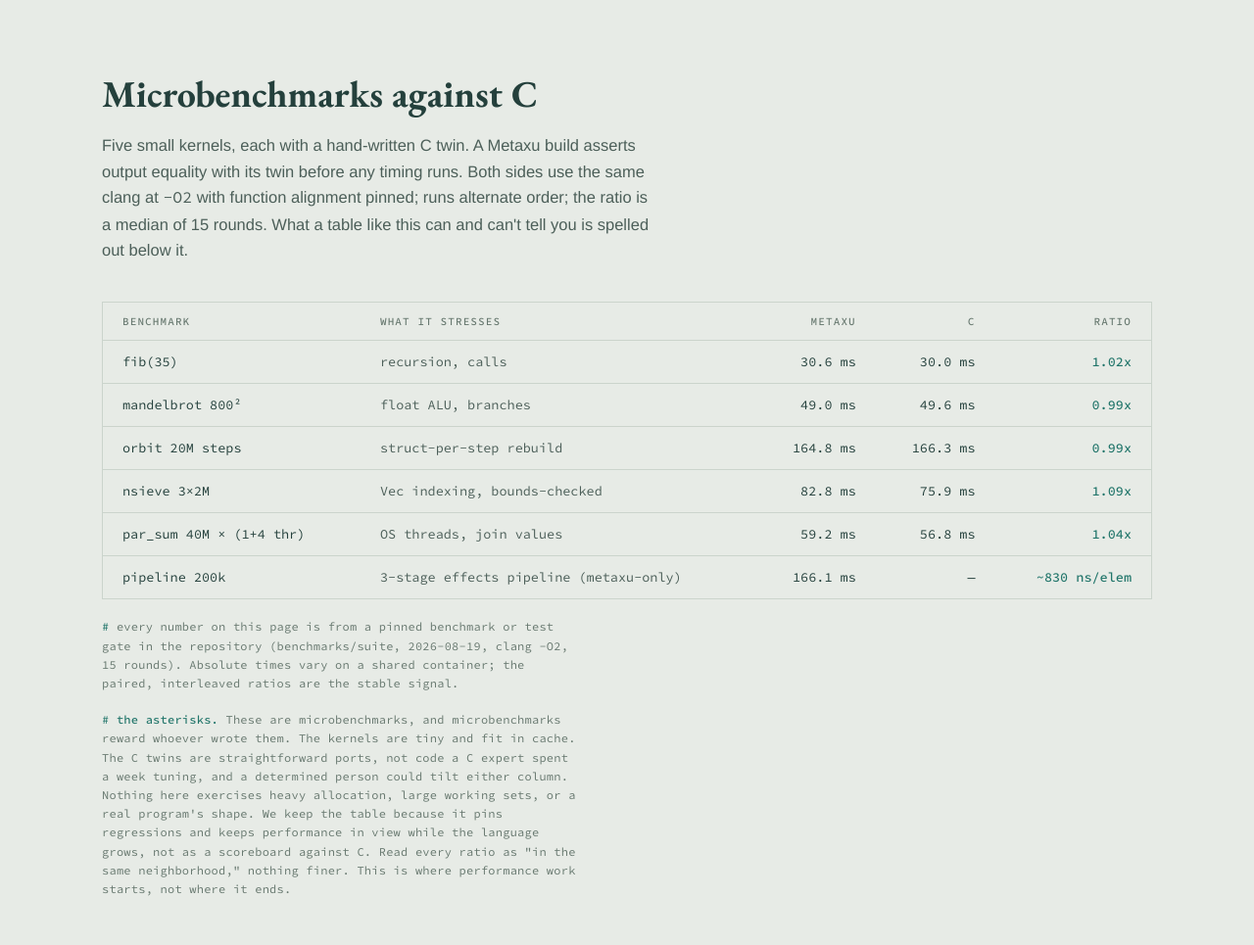
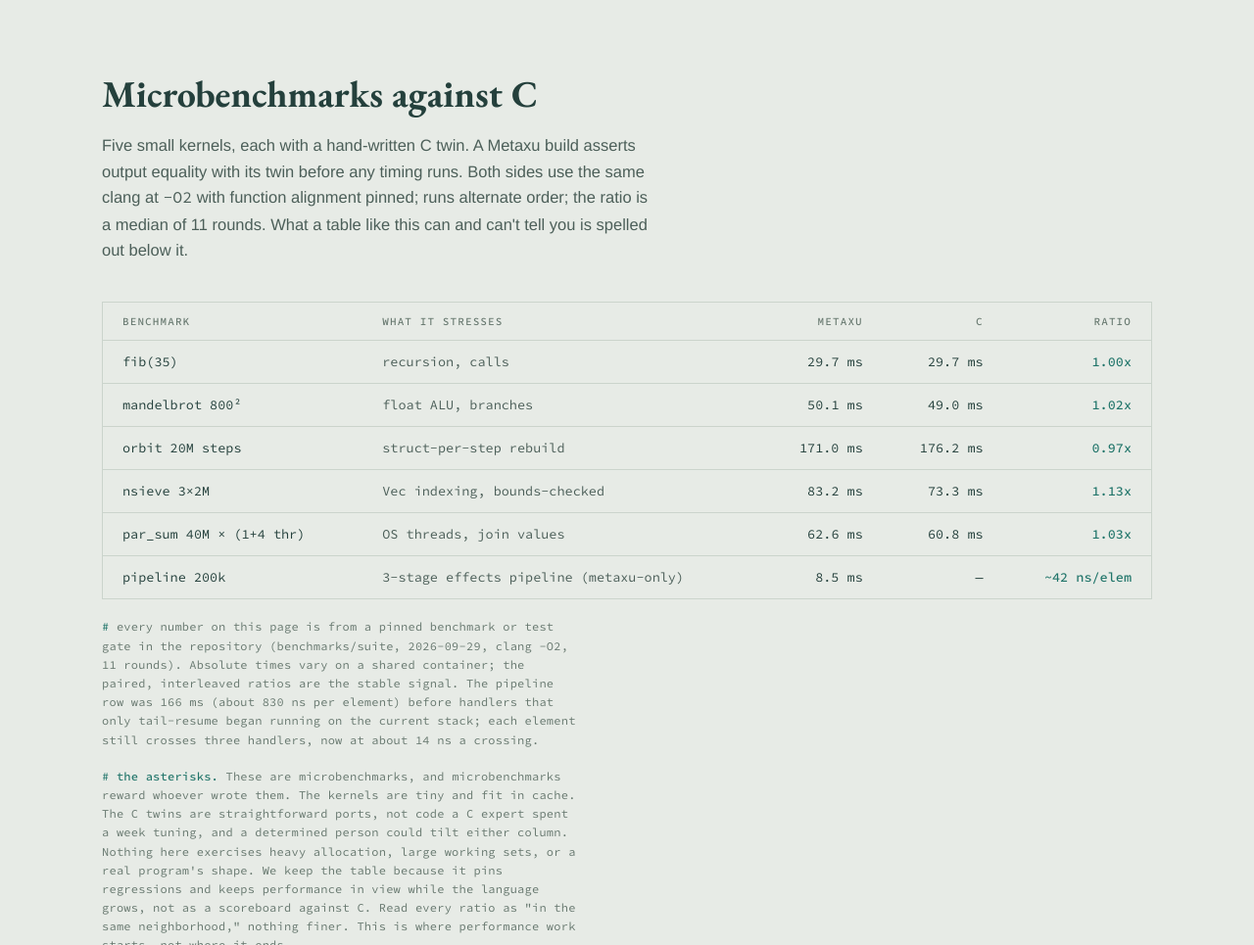
Before and after one commit to anoojpatel/metaxu, a plain HTML site: page website/index.html in a window 1280 px wide. Shown: the part 6920-7885 px from the top of the page at 98% size. Drawn offline with Linux system fonts and the light colour scheme.

Commit message:
Benchmarks: refresh the showcase suite and the website table after direct scopes
benchmarks/suite/run_suite.py links the IO runtime object too (the
native entry wrapper now hands argv to mx_io_set_args, so binaries did
not link without it). Re-measured on this container, clang -O2, 11
alternating rounds: the five races against C are within noise of the
August table (fib 1.00x, mandelbrot 1.02x, orbit 0.97x, nsieve 1.13x,
par_sum 1.03x); the 200k-element effects pipeline went from 166.1 ms to
8.5 ms, about 42 ns per element through three handlers, now that every
arm in filter, map and sum runs on the current stack. The website's
performance table, its pinned note and the suite README carry the new
numbers and keep the previous ones for comparison.

```diff
--- a/website/index.html
+++ b/website/index.html
@@ -700,7 +700,7 @@ tile[2x2](5, 14; 14, 50)
     A Metaxu build asserts output equality with its twin before any
     timing runs. Both sides use the same clang
     at <span class="mono">-O2</span> with function alignment pinned; runs
-    alternate order; the ratio is a median of 15 rounds. What a table
+    alternate order; the ratio is a median of 11 rounds. What a table
     like this can and can't tell you is spelled out below it.</p>
 
     <div class="tablewrap">
@@ -712,19 +712,22 @@ tile[2x2](5, 14; 14, 50)
           </tr>
         </thead>
         <tbody>
-          <tr><td>fib(35)</td><td class="what">recursion, calls</td><td class="num">30.6 ms</td><td class="num">30.0 ms</td><td class="ratio">1.02x</td></tr>
-          <tr><td>mandelbrot 800&sup2;</td><td class="what">float ALU, branches</td><td class="num">49.0 ms</td><td class="num">49.6 ms</td><td class="ratio">0.99x</td></tr>
-          <tr><td>orbit 20M steps</td><td class="what">struct-per-step rebuild</td><td class="num">164.8 ms</td><td class="num">166.3 ms</td><td class="ratio">0.99x</td></tr>
-          <tr><td>nsieve 3&times;2M</td><td class="what">Vec indexing, bounds-checked</td><td class="num">82.8 ms</td><td class="num">75.9 ms</td><td class="ratio">1.09x</td></tr>
-          <tr><td>par_sum 40M &times; (1+4 thr)</td><td class="what">OS threads, join values</td><td class="num">59.2 ms</td><td class="num">56.8 ms</td><td class="ratio">1.04x</td></tr>
-          <tr><td>pipeline 200k</td><td class="what">3-stage effects pipeline (metaxu-only)</td><td class="num">166.1 ms</td><td class="num">&mdash;</td><td class="ratio">~830 ns/elem</td></tr>
+          <tr><td>fib(35)</td><td class="what">recursion, calls</td><td class="num">29.7 ms</td><td class="num">29.7 ms</td><td class="ratio">1.00x</td></tr>
+          <tr><td>mandelbrot 800&sup2;</td><td class="what">float ALU, branches</td><td class="num">50.1 ms</td><td class="num">49.0 ms</td><td class="ratio">1.02x</td></tr>
+          <tr><td>orbit 20M steps</td><td class="what">struct-per-step rebuild</td><td class="num">171.0 ms</td><td class="num">176.2 ms</td><td class="ratio">0.97x</td></tr>
+          <tr><td>nsieve 3&times;2M</td><td class="what">Vec indexing, bounds-checked</td><td class="num">83.2 ms</td><td class="num">73.3 ms</td><td class="ratio">1.13x</td></tr>
+          <tr><td>par_sum 40M &times; (1+4 thr)</td><td class="what">OS threads, join values</td><td class="num">62.6 ms</td><td class="num">60.8 ms</td><td class="ratio">1.03x</td></tr>
+          <tr><td>pipeline 200k</td><td class="what">3-stage effects pipeline (metaxu-only)</td><td class="num">8.5 ms</td><td class="num">&mdash;</td><td class="ratio">~42 ns/elem</td></tr>
         </tbody>
       </table>
     </div>
     <p class="pinned"><b>#</b> every number on this page is from a pinned
-    benchmark or test gate in the repository (benchmarks/suite, 2026-08-19,
-    clang -O2, 15 rounds). Absolute times vary on a shared container; the
-    paired, interleaved ratios are the stable signal.</p>
+    benchmark or test gate in the repository (benchmarks/suite, 2026-09-29,
+    clang -O2, 11 rounds). Absolute times vary on a shared container; the
+    paired, interleaved ratios are the stable signal. The pipeline row was
+    166 ms (about 830 ns per element) before handlers that only
+    tail-resume began running on the current stack; each element still
+    crosses three handlers, now at about 14 ns a crossing.</p>
     <p class="pinned" id="asterisks"><b># the asterisks.</b> These are microbenchmarks,
     and microbenchmarks reward whoever wrote them. The kernels are tiny
     and fit in cache. The C twins are straightforward ports, not code a
```
Also changed, not shown: CHANGELOG.md, benchmarks/suite/README.md, 1 other file.
